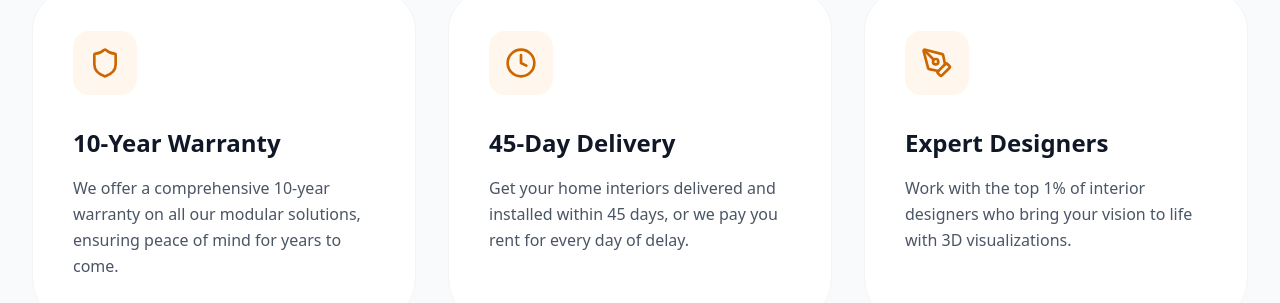
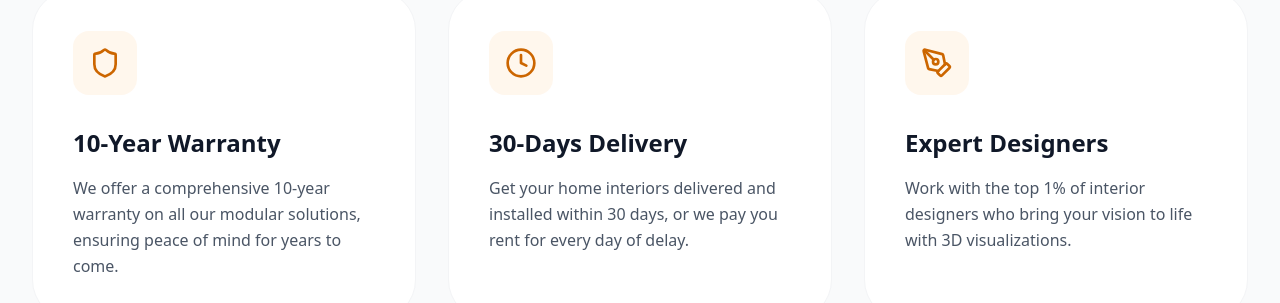
Before and after one commit to 09-Mohanakrishnan/Ace-interiors, a React (Vite) app in the folder frontend/: page / in a window 1280 px wide. Shown: the part 2200-2503 px from the top of the page. Built offline with nearby package versions, Linux system fonts and the light colour scheme; no server answers.

Commit message:
30-days change in why choose ace interiors

```diff
--- a/frontend/src/components/WhyUs.tsx
+++ b/frontend/src/components/WhyUs.tsx
@@ -8,8 +8,8 @@ const reasons = [
     icon: Shield,
   },
   {
-    title: '45-Day Delivery',
-    description: 'Get your home interiors delivered and installed within 45 days, or we pay you rent for every day of delay.',
+    title: '30-Days Delivery',
+    description: 'Get your home interiors delivered and installed within 30 days, or we pay you rent for every day of delay.',
     icon: Clock,
   },
   {
```
